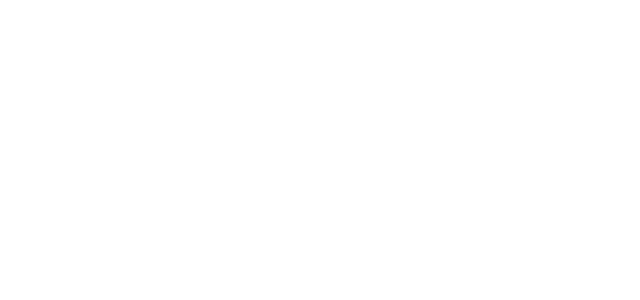
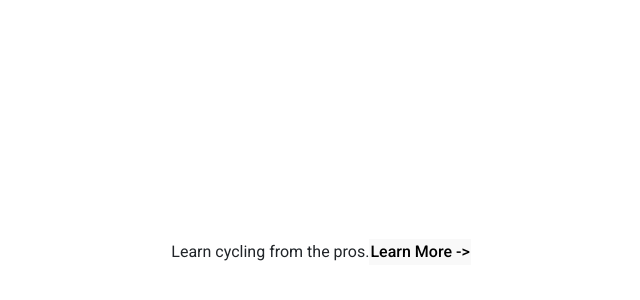
Before and after one commit to alex02r/proj-html-vuejs, a Vue app: page / in a window 1280 px wide. Shown: the part 164-464 px from the top of the page, without its empty margins (319-959 px from the left). Built offline with nearby package versions, Linux system fonts and the light colour scheme.

Commit message:
[UPGRADE] link AppSlider in AppMain

```diff
--- a/src/components/AppMain.vue
+++ b/src/components/AppMain.vue
@@ -1,12 +1,13 @@
 <script>
+import AppSlider from './AppSlider.vue';
 export default {
-
+    components:{
+        AppSlider
+    }
 }
 </script>
 <template lang="">
-    <div>
-
-    </div>
+    <AppSlider/>
 </template>
 <style lang="">
 
```
